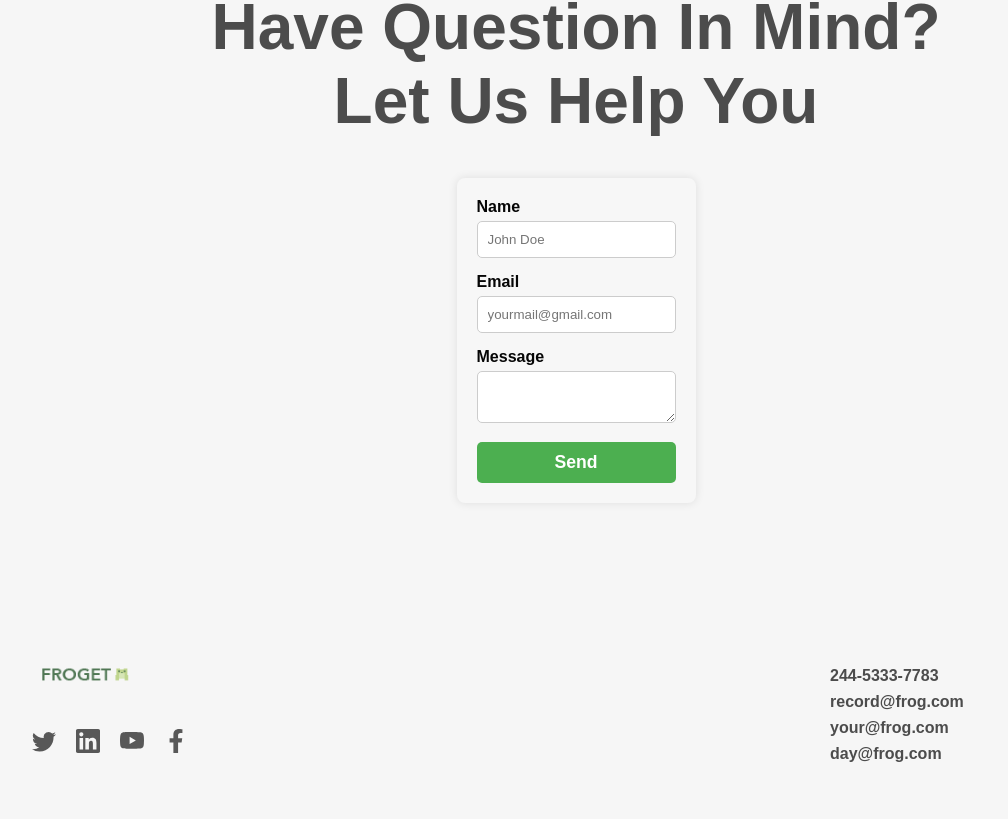
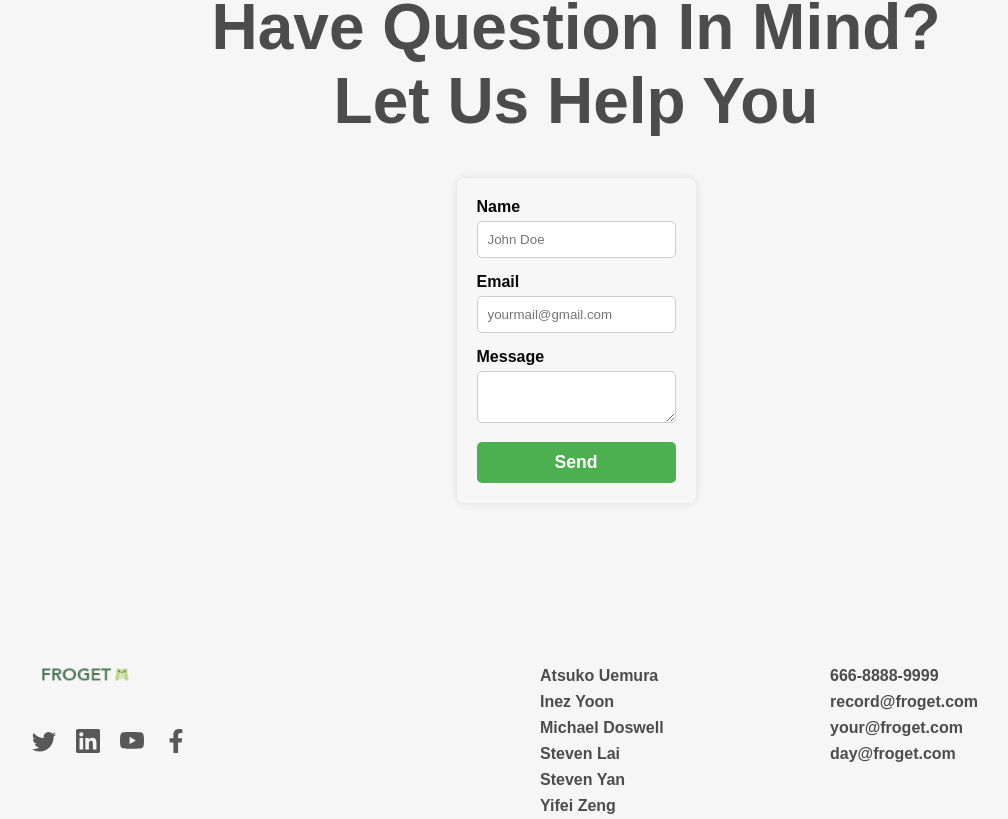
Before and after one commit to thebiggest0/QDS-group-11, a React (Vite) app: page / in a window 1280 px wide. Shown: the part 3564-4383 px from the top of the page, without its empty margins (64-1072 px from the left). Before the commit the page ends 4331 px from the top, so only its background shows below. Built offline with nearby package versions, Linux system fonts and the light colour scheme; no server answers.

Commit message:
Add more info to footer

```diff
--- a/src/scenes/about/about.css
+++ b/src/scenes/about/about.css
@@ -374,6 +374,7 @@ body {
     .footer-section-two {
         flex-direction: column;
         margin-top: 2rem;
+        margin-bottom: 3rem;
     }
 
     .footer-section-columns {
--- a/src/scenes/about/footer.jsx
+++ b/src/scenes/about/footer.jsx
@@ -21,10 +21,18 @@ const Footer = () => {
             </div>
             <div className="footer-section-two">
                 <div className="footer-section-columns">
-                    <span>244-5333-7783</span>
-                    <span>record@frog.com</span>
-                    <span>your@frog.com</span>
-                    <span>day@frog.com</span>
+                    <span>Atsuko Uemura</span>
+                    <span>Inez Yoon</span>
+                    <span>Michael Doswell</span>
+                    <span>Steven Lai</span>
+                    <span>Steven Yan</span>
+                    <span>Yifei Zeng</span>
+                </div>
+                <div className="footer-section-columns">
+                    <span>666-8888-9999</span>
+                    <span>record@froget.com</span>
+                    <span>your@froget.com</span>
+                    <span>day@froget.com</span>
                 </div>
             </div>
         </div>
```
